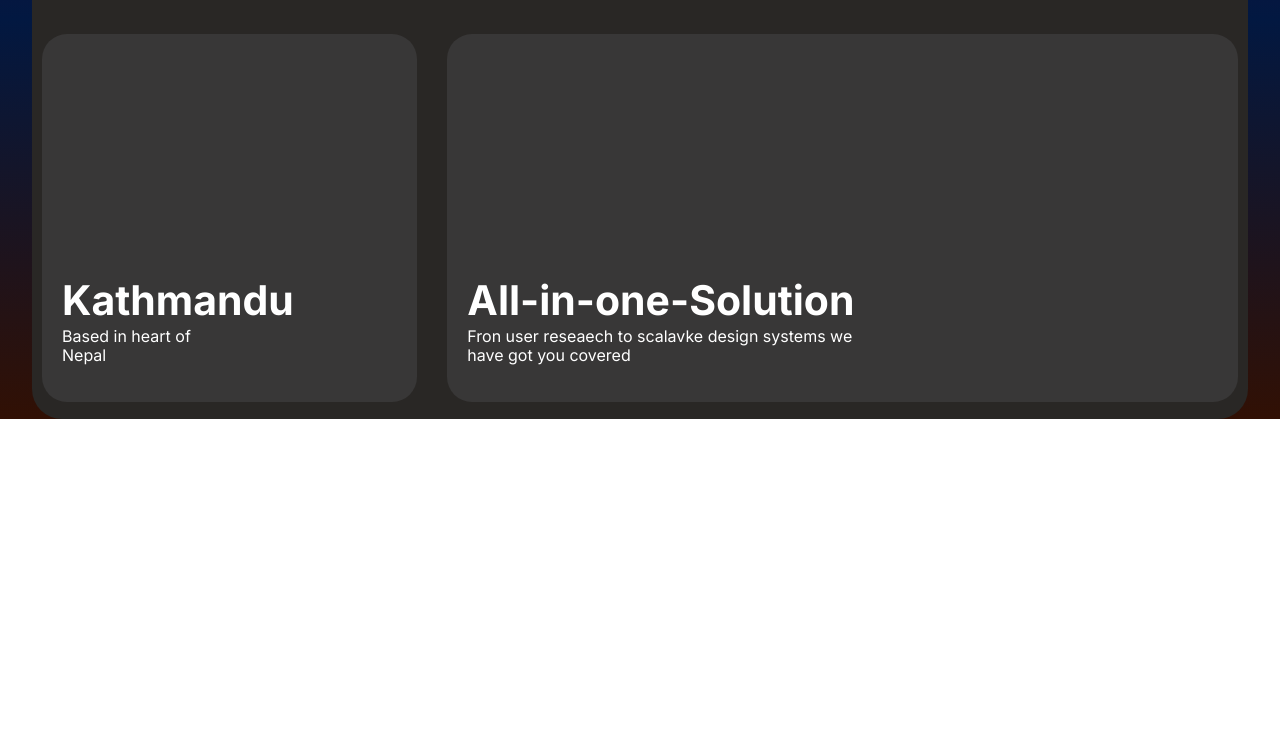
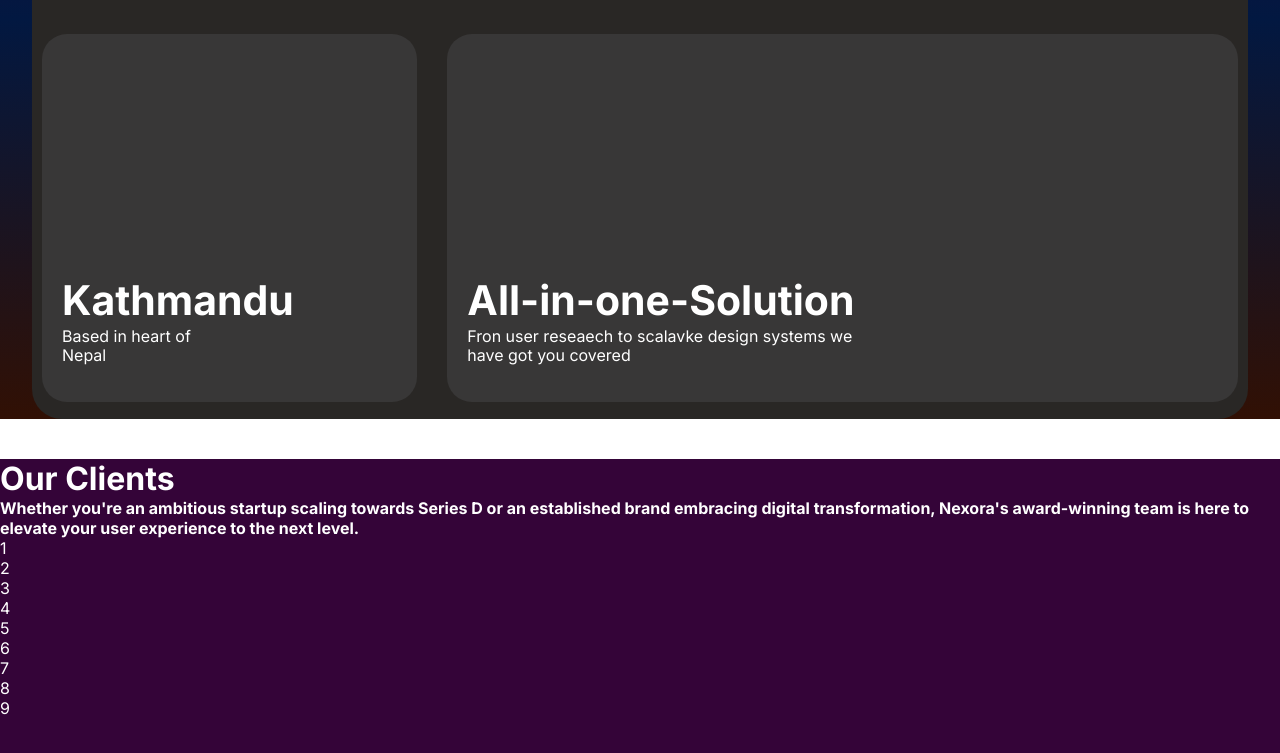
Before and after one commit to rajyadav63/Krea8ix, a website: page index.html in a window 1280 px wide. Shown: the part 1941-2694 px from the top of the page. Before the commit the page ends 2360 px from the top, so only its background shows below. Drawn offline with nearby package versions, Linux system fonts and the light colour scheme.

Commit message:
page4 for client  added

```diff
--- a/index.html
+++ b/index.html
@@ -113,6 +113,27 @@
                 </div>
             </div>
         </div>
+        <div id="page4">
+            <div class="section1">
+                <h1>Our Clients</h1>
+                <h4>Whether you're an ambitious startup scaling towards Series D or an established brand embracing
+                    digital transformation, Nexora's award-winning team is here to elevate your user experience to the
+                    next level.</h4>
+            </div>
+            <div class="section2">
+                <div class="client-box">
+                    <div class="client client1">1</div>
+                    <div class="client client1">2</div>
+                    <div class="client client1">3</div>
+                    <div class="client client1">4</div>
+                    <div class="client client1">5</div>
+                    <div class="client client1">6</div>
+                    <div class="client client1">7</div>
+                    <div class="client client1">8</div>
+                    <div class="client client1">9</div>
+                </div>
+            </div>
+        </div>
     </div>
 
     <script src="https://cdnjs.cloudflare.com/ajax/libs/gsap/3.12.2/gsap.min.js"></script>
--- a/style.css
+++ b/style.css
@@ -298,3 +298,11 @@ p {
 .box5 p {
   max-width: 50%;
 }
+
+/* page4 */
+#page4 {
+  margin-top: 5vh;
+  height: 100vh;
+  width: 100%;
+  background-color: #340438;
+}
```
